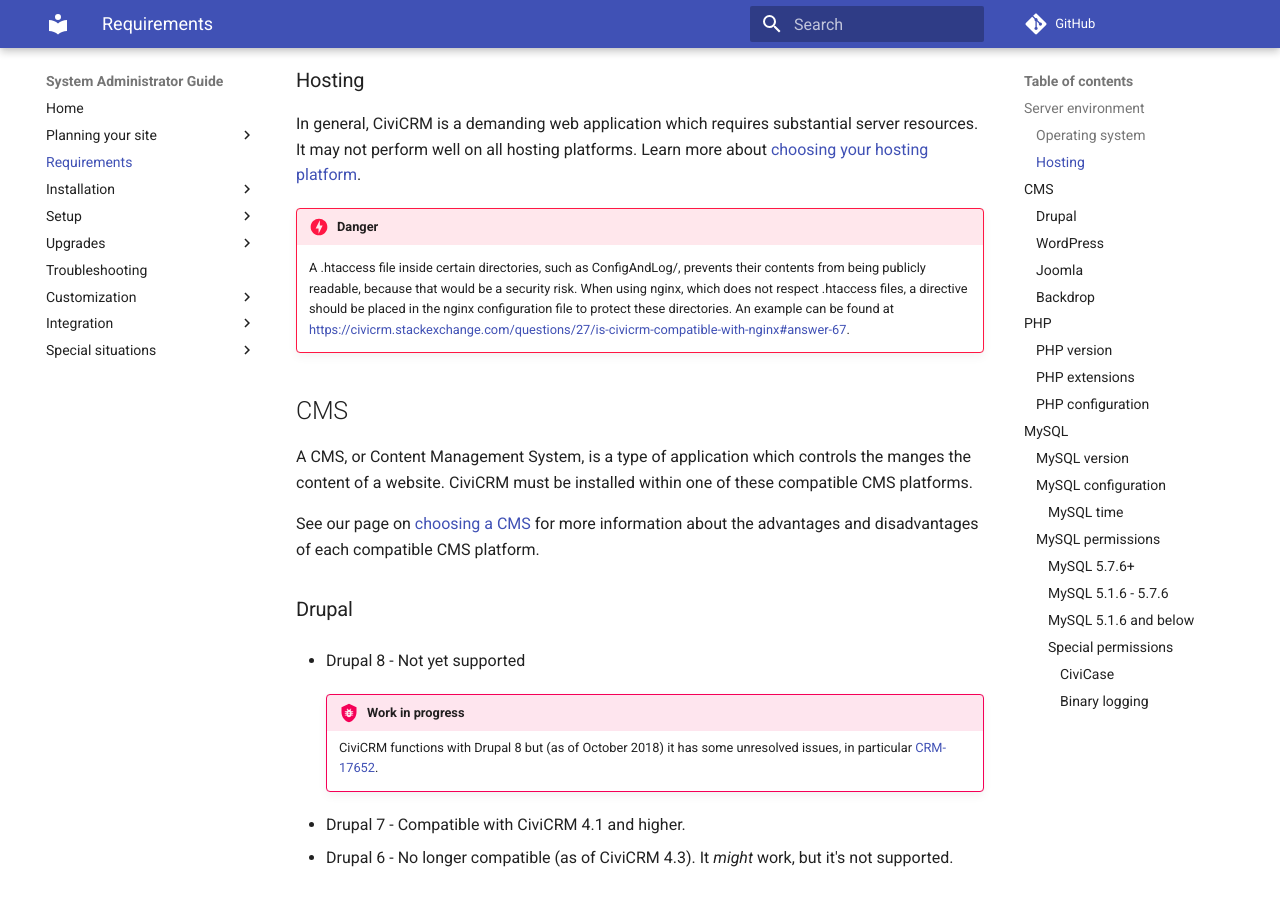
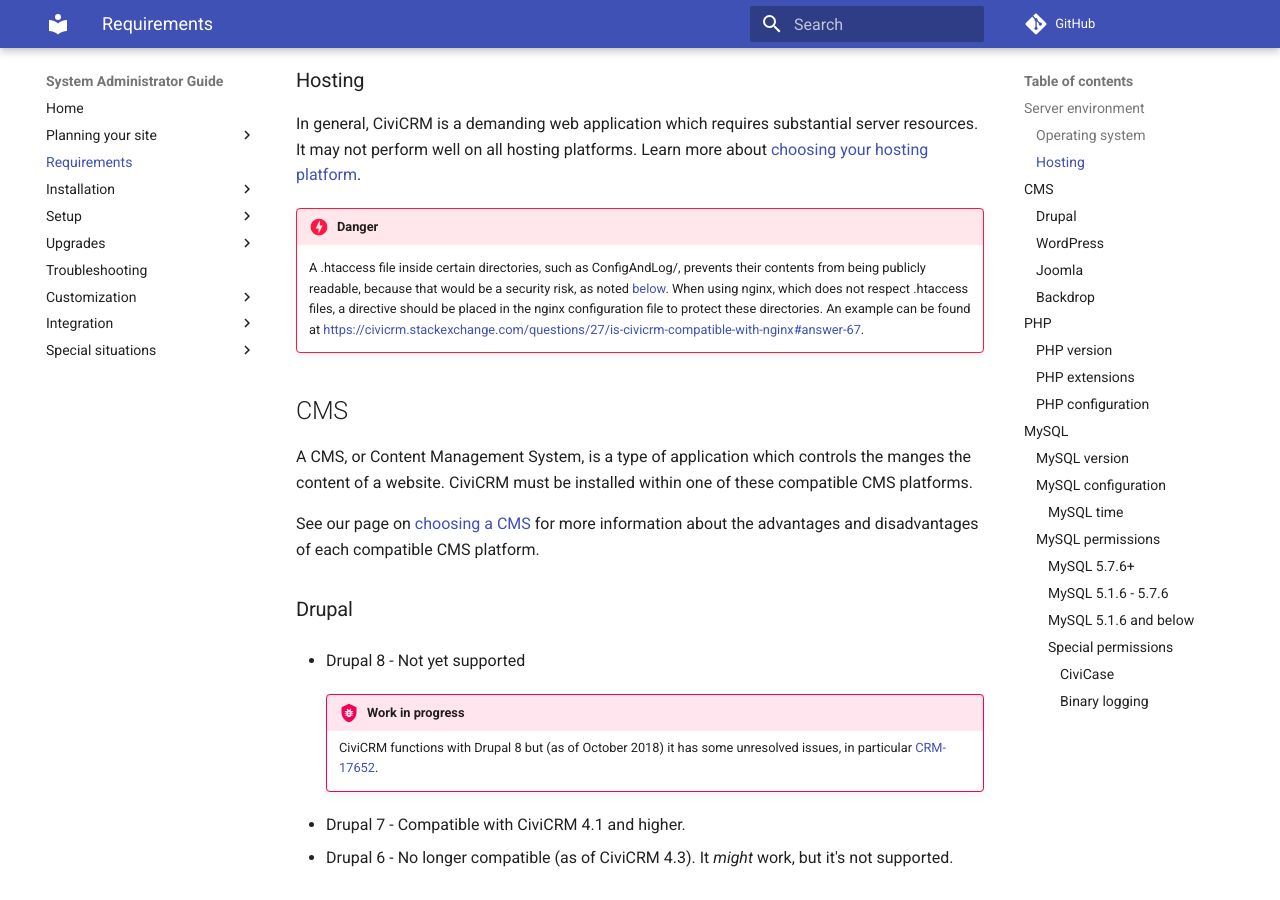
Before and after one commit to civicrm/civicrm-sysadmin-guide, an MkDocs documentation site: the page built from docs/requirements.md, in a window 1280 px wide and 900 px high, scrolled down 581 px. Built offline with MkDocs 1.6.1 and Material for MkDocs 9.7.7, drawn with Linux system fonts in a browser that asks for light colours; comment, search, counter and statistics services are not loaded; old or Windows-style settings are respelled for this version of MkDocs.

Commit message:
Update requirements.md

```diff
--- a/docs/requirements.md
+++ b/docs/requirements.md
@@ -16,7 +16,7 @@ In general, CiviCRM is a demanding web application which requires substantial se
 
 !!! danger
     A .htaccess file inside certain directories, such as ConfigAndLog/, prevents their contents from being publicly readable,
-    because that would be a security risk. When using nginx, which does not respect .htaccess files, a directive should be placed
+    because that would be a security risk, as noted [below](#the-log-file-should-not-be-accessible). When using nginx, which does not respect .htaccess files, a directive should be placed
     in the nginx configuration file to protect these directories.
     An example can be found at [https://civicrm.stackexchange.com/questions/27/is-civicrm-compatible-with-nginx#answer-67](https://civicrm.stackexchange.com/questions/27/is-civicrm-compatible-with-nginx#answer-67).
 
```
